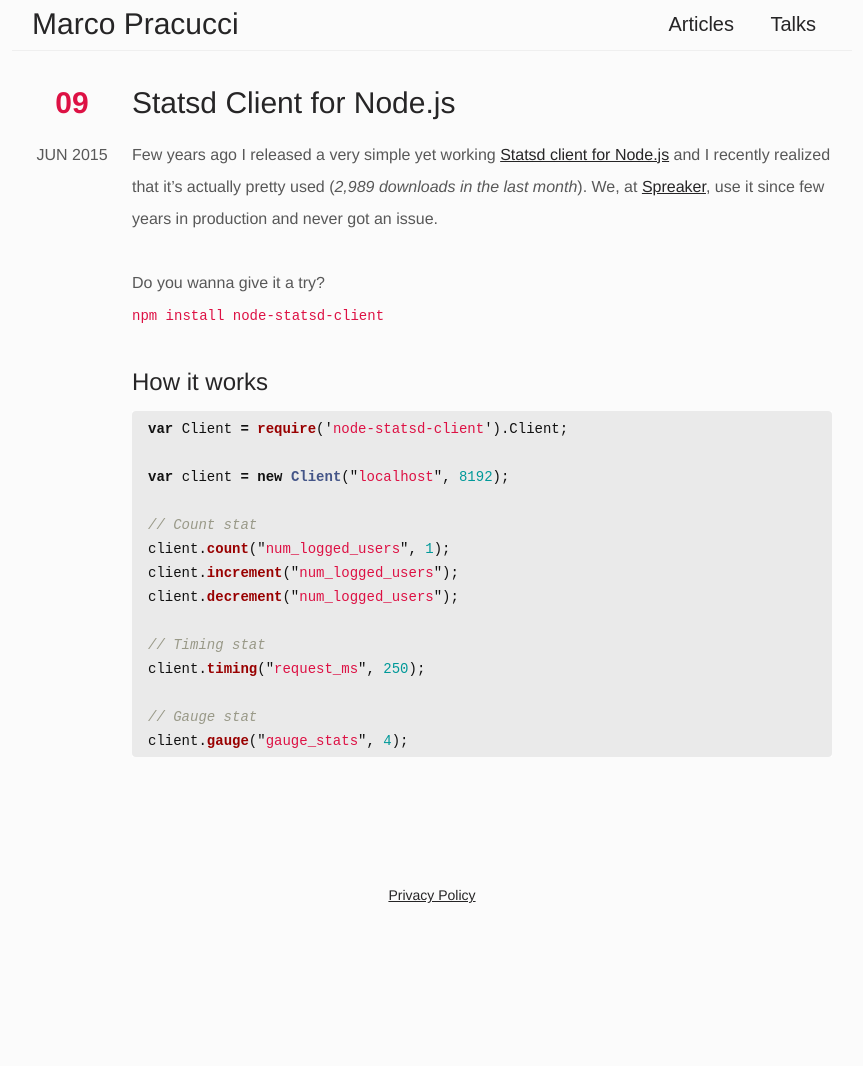
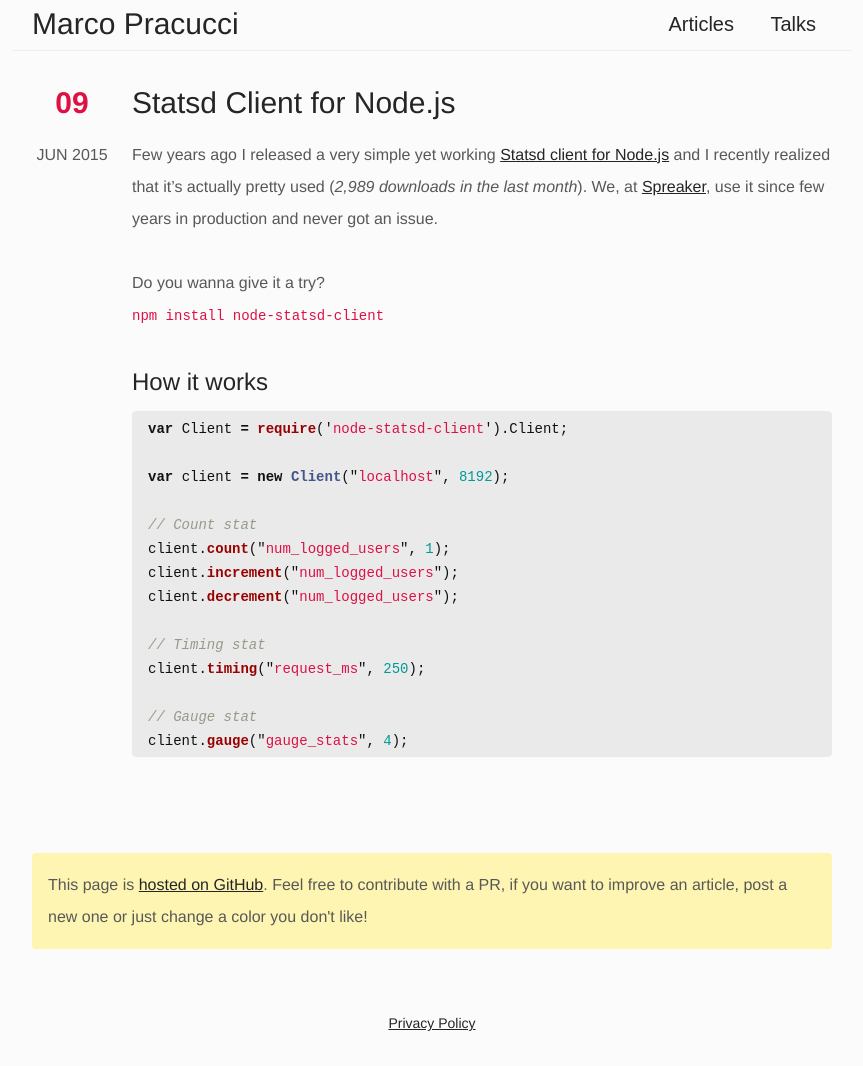
Before and after one commit to pracucci/www-pracucci, a Jekyll site: the page built from _posts/2015-06-09-statsd-client-for-node.md, in a window 1280 px wide. Shown: the whole page, without its empty margins (208-1071 px from the left). Built offline with Jekyll 4.4.1, drawn with Linux system fonts in a browser that asks for light colours; before the commit the page ends 938 px from its top, so only the background shows below that.

Commit message:
Contrib section to article page

```diff
--- a/_layouts/default.html
+++ b/_layouts/default.html
@@ -43,7 +43,9 @@
 
 
     <!-- Content -->
-    {{ content }}
+    <div class="content">
+        {{ content }}
+    </div>
 
 
     <!-- Footer -->
--- a/_layouts/post.html
+++ b/_layouts/post.html
@@ -14,3 +14,7 @@ layout: default
         {{ content }}
     </article>
 </section>
+
+<section class="contribute">
+    This page is <a href="https://github.com/pracucci/pracucci.github.io">hosted on GitHub</a>. Feel free to contribute with a PR, if you want to improve an article, post a new one or just change a color you don't like!
+</section>
--- a/stylesheets/stylesheet.scss
+++ b/stylesheets/stylesheet.scss
@@ -136,7 +136,7 @@ footer {
 
 
 // Layout
-section.posts, section.page {
+div.content {
     max-width: $page_width;
     padding: 0 $page_margin;
     margin: 0 auto;
@@ -150,7 +150,7 @@ section.page {
 }
 
 
-// Blog
+// Articles
 article {
     position: relative;
     padding-left: 100px;
@@ -266,6 +266,15 @@ article {
 }
 
 
+// Contribute
+section.contribute {
+    background: #fff5b2;
+    padding: $baseline/2;
+    line-height: $paragraph_line_height;
+    border-radius: 4px;
+}
+
+
 // Talks
 section.talks {
     overflow: hidden;
```
